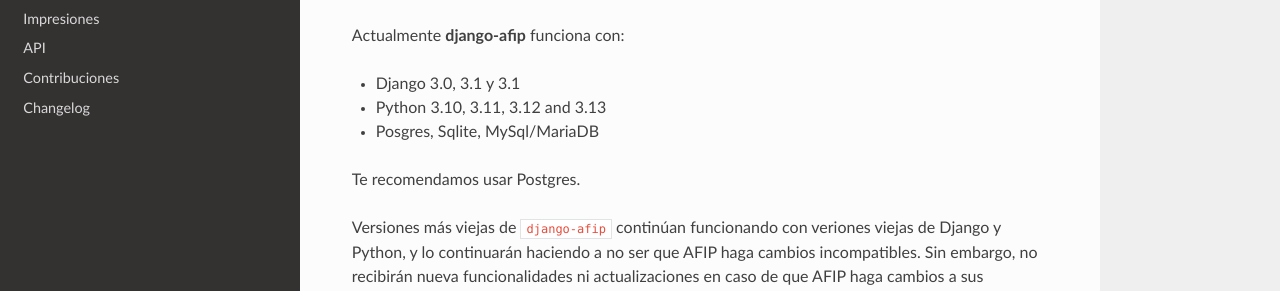
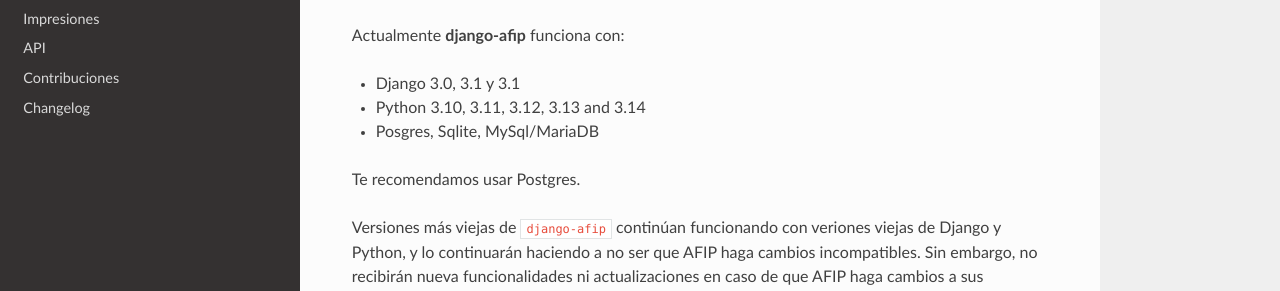
Before and after one commit to WhyNotHugo/django-afip, a Sphinx documentation site: the page built from docs/index.rst, in a window 1280 px wide and 900 px high, scrolled down 1161 px. Shown: the part 160-451 px from the top of the window. Built offline with Sphinx 7.4.7 and the Read the Docs theme 3.1.0, drawn with Linux system fonts in a browser that asks for light colours; pages that are not in the unit, such as notebooks, are missing from menus; the version number could not be read and is left out.

Commit message:
Add support for Python 3.14

```diff
--- a/docs/changelog.rst
+++ b/docs/changelog.rst
@@ -44,6 +44,8 @@
    - ``AFIP_CERT_STORAGE`` → ``STORAGES["afip_certs"]``
    - ``AFIP_PDF_STORAGE`` → ``STORAGES["afip_pdfs"]``
    - ``AFIP_LOGO_STORAGE``  → ``STORAGES["afip_logos"]``
+
+- Add support for Python 3.14.
 
 
 13.2.2
--- a/docs/index.rst
+++ b/docs/index.rst
@@ -62,7 +62,7 @@
 Actualmente **django-afip** funciona con:
 
 * Django 3.0, 3.1 y 3.1
-* Python 3.10, 3.11, 3.12 and 3.13
+* Python 3.10, 3.11, 3.12, 3.13 and 3.14
 * Posgres, Sqlite, MySql/MariaDB
 
 Te recomendamos usar Postgres.
```
Also changed, not shown: 3 other files.
